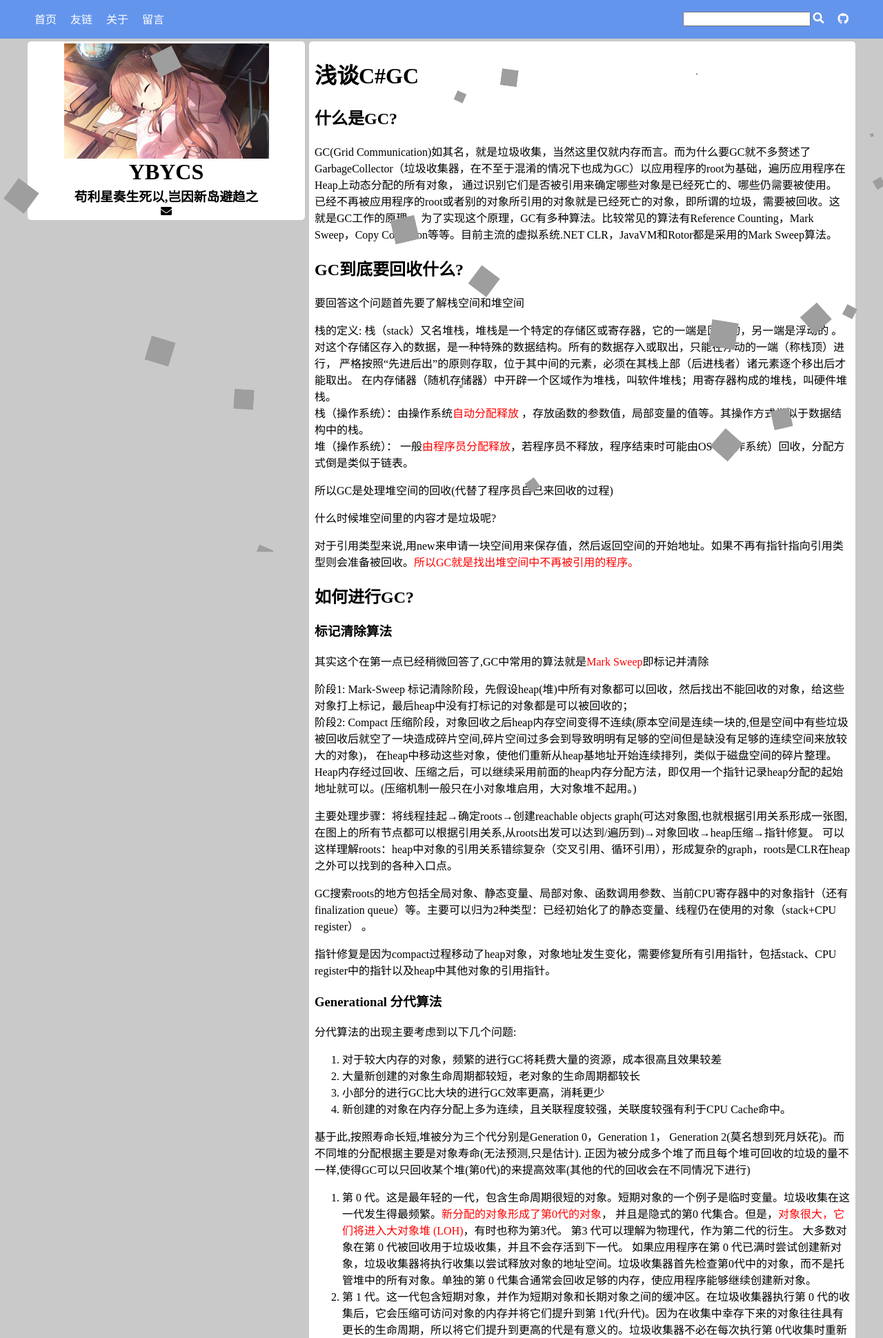
After one commit to YBYCS/YBYCS.github.io, a PHP site: page /article/6.html in a window 1280 px wide. The commit adds this page. Shown: the top 1940 px of the page at 69% size. Run offline with PHP 8.4, Linux system fonts and the light colour scheme; some libraries are stand-ins or nearby versions.

Commit message:
更新了GC文章,修复了相对路径bug

```diff
--- /dev/null
+++ b/article/6.html
@@ -0,0 +1,251 @@
+<!DOCTYPE html>
+<html lang="zh">
+
+<head>
+
+    <meta charset="utf-8" />
+    <title>ybycs的博客</title>
+    <meta name="description" content="浅谈C#GC">
+    <script src="https://apps.bdimg.com/libs/jquery/2.1.4/jquery.min.js">
+    </script>
+    <link rel="stylesheet" type="text/css" href="../baselayout.css">
+    <link rel="stylesheet" type="text/css" href="https://use.fontawesome.com/releases/v5.15.2/css/all.css">
+    <script>
+        $(".article-url").removeAttr("href");
+    </script>
+    <script>
+        $(document).ready(function () {
+            var i = -1;
+            addTips = function (e) {
+                var a = new Array("富强", "民主", "文明", "和谐", "自由", "平等", "公正", "法治", "爱国", "敬业", "诚信",
+                    "友善");
+                var s = $("<span/>").text(a[i]);
+                i = (i + 1) % a.length;
+                var x = e.pageX,
+                    y = e.pageY;
+
+
+                s.css({
+                    "z-index": 9999999999999,
+                    "top": y - 20,
+                    "left": x,
+                    "position": "absolute",
+                    "font-weight": "bold",
+                    "color": "#ff6651"
+                });
+                $("body").append(s);
+
+                s.animate({
+                    "top": y - 180,
+                    "opacity": 0
+                }, 1000, function () {
+                    s.remove();
+                });
+            }
+            $("body").click(addTips);
+            $("body").bind("contextmenu", addTips);
+        });
+
+        function search() {
+            var value = document.getElementById("searchText");
+            window.open("https://www.bing.com/search?q=" + value.value);
+        }
+    </script>
+    <script src="../js/sakura.js"></script>
+</head>
+
+<body lang="zh">
+
+    <div id="page-container">
+        <div id="page-header">
+            <div id="header-container">
+                <a href="../index.html" rel="noopener">
+                    <span>首页</span>
+                </a>
+                <a href="../friendlink.html" rel="noopener">
+                    <span>友链</span>
+                </a>
+                <a href="../about.html" rel="noopener">
+                    <span>关于</span>
+                </a>
+                <a href="../massage.html" rel="noopener">
+                    <span>留言</span>
+                </a>
+                <a rel="noopener" href="https://github.com/YBYCS/YBYCS.github.io" style="float:right;"
+                    title="Download on GitHub">
+                    <i class="fab fa-github "></i>
+                </a>
+
+                <div id="search">
+                    <form>
+                        <input id="searchText" type="text" name="search">
+
+                        <i onclick="search()" class="fas fa-search" style="color: white;"></i>
+                    </form>
+
+                </div>
+            </div>
+        </div>
+        <div id="page-body">
+            <div id="content-container">
+                <div class="toolbar"></div>
+                <div id="page-content">
+                    <!-- 左界面 -->
+                    <div id="page-left-container">
+                        <div id="showmyself">
+
+                            <img src="../img/Himeno Sena.jpg" width="75%" />
+                            <h1 style="margin: 1px;">YBYCS</h1>
+                            <h3 style="margin: 1px;">苟利星奏生死以,岂因新岛避趋之</h3>
+
+                            <a style="color: black;" target="_blank" rel="noopener" title="Email"
+                                href="mailto:1738146845@qq.com">
+                                <i class="fas fa-envelope"></i>
+                            </a>
+                        </div>
+                    </div>
+                    <!-- 右界面 -->
+                    <div id="page-right-container">
+                        <div class="article-container">
+                            <div class="article-lead">
+                                <h1 class="article-title">
+                                    浅谈C#GC
+                                </h1>
+                                <h2>什么是GC?</h2>
+                                <p>GC(Grid Communication)如其名，就是垃圾收集，当然这里仅就内存而言。而为什么要GC就不多赘述了<br />
+                                    GarbageCollector（垃圾收集器，在不至于混淆的情况下也成为GC）以应用程序的root为基础，遍历应用程序在Heap上动态分配的所有对象，
+                                    通过识别它们是否被引用来确定哪些对象是已经死亡的、哪些仍需要被使用。
+                                    已经不再被应用程序的root或者别的对象所引用的对象就是已经死亡的对象，即所谓的垃圾，需要被回收。这就是GC工作的原理。
+                                    为了实现这个原理，GC有多种算法。比较常见的算法有Reference
+                                    Counting，Mark Sweep，Copy Collection等等。目前主流的虚拟系统.NET CLR，JavaVM和Rotor都是采用的Mark
+                                    Sweep算法。</p>
+
+                            </div>
+                            <div id="article-more">
+                                <h2>GC到底要回收什么?</h2>
+                                <p>要回答这个问题首先要了解栈空间和堆空间</p>
+                                <p>栈的定义:
+                                    栈（stack）又名堆栈，堆栈是一个特定的存储区或寄存器，它的一端是固定的，另一端是浮动的
+                                    。对这个存储区存入的数据，是一种特殊的数据结构。所有的数据存入或取出，只能在浮动的一端（称栈顶）进行，
+                                    严格按照“先进后出”的原则存取，位于其中间的元素，必须在其栈上部（后进栈者）诸元素逐个移出后才能取出。
+                                    在内存储器（随机存储器）中开辟一个区域作为堆栈，叫软件堆栈；用寄存器构成的堆栈，叫硬件堆栈。<br />
+                                    栈（操作系统）：由操作系统<span style="color:red">自动分配释放</span>
+                                    ，存放函数的参数值，局部变量的值等。其操作方式类似于数据结构中的栈。<br />
+                                    堆（操作系统）： 一般<span
+                                        style="color:red">由程序员分配释放</span>，若程序员不释放，程序结束时可能由OS（操作系统）回收，分配方式倒是类似于链表。</p>
+                                <p>所以GC是处理堆空间的回收(代替了程序员自己来回收的过程)</p>
+                                <p>什么时候堆空间里的内容才是垃圾呢?</p>
+                                <P>对于引用类型来说,用new来申请一块空间用来保存值，然后返回空间的开始地址。如果不再有指针指向引用类型则会准备被回收。<span
+                                        style="color : red;">所以GC就是找出堆空间中不再被引用的程序。</span></P>
+
+                                <h2>如何进行GC?</h2>
+                                    <h3>标记清除算法</h3>
+                                    <p>其实这个在第一点已经稍微回答了,GC中常用的算法就是<span style="color : red">Mark Sweep</span>即标记并清除</p>
+                                        阶段1: Mark-Sweep
+                                        标记清除阶段，先假设heap(堆)中所有对象都可以回收，然后找出不能回收的对象，给这些对象打上标记，最后heap中没有打标记的对象都是可以被回收的；<br/>
+                                        阶段2: Compact
+                                        压缩阶段，对象回收之后heap内存空间变得不连续(原本空间是连续一块的,但是空间中有些垃圾被回收后就空了一块造成碎片空间,碎片空间过多会到导致明明有足够的空间但是缺没有足够的连续空间来放较大的对象)，
+                                        在heap中移动这些对象，使他们重新从heap基地址开始连续排列，类似于磁盘空间的碎片整理。
+                                        Heap内存经过回收、压缩之后，可以继续采用前面的heap内存分配方法，即仅用一个指针记录heap分配的起始地址就可以。(压缩机制一般只在小对象堆启用，大对象堆不起用。)<br />
+                                    </p>
+                                    <p>主要处理步骤：将线程挂起→确定roots→创建reachable objects graph(可达对象图,也就根据引用关系形成一张图,在图上的所有节点都可以根据引用关系,从roots出发可以达到/遍历到)→对象回收→heap压缩→指针修复。
+                                        可以这样理解roots：heap中对象的引用关系错综复杂（交叉引用、循环引用），形成复杂的graph，roots是CLR在heap之外可以找到的各种入口点。
+                                    </p>
+                                    <p>GC搜索roots的地方包括全局对象、静态变量、局部对象、函数调用参数、当前CPU寄存器中的对象指针（还有finalization
+                                        queue）等。主要可以归为2种类型：已经初始化了的静态变量、线程仍在使用的对象（stack+CPU register） 。</p>
+                                    <P>指针修复是因为compact过程移动了heap对象，对象地址发生变化，需要修复所有引用指针，包括stack、CPU
+                                        register中的指针以及heap中其他对象的引用指针。</P>
+                                    <h3>Generational 分代算法</h3>
+                                        <p>分代算法的出现主要考虑到以下几个问题:</p>
+                                        <ol>
+                                            <li>对于较大内存的对象，频繁的进行GC将耗费大量的资源，成本很高且效果较差</li>
+                                            <li>大量新创建的对象生命周期都较短，老对象的生命周期都较长</li>
+                                            <li>小部分的进行GC比大块的进行GC效率更高，消耗更少</li>
+                                            <li>新创建的对象在内存分配上多为连续，且关联程度较强，关联度较强有利于CPU Cache命中。</li>
+                                        </ol>
+                                        <P>基于此,按照寿命长短,堆被分为三个代分别是Generation 0，Generation 1， Generation 2(莫名想到死月妖花)。而不同堆的分配根据主要是对象寿命(无法预测,只是估计).
+                                            正因为被分成多个堆了而且每个堆可回收的垃圾的量不一样,使得GC可以只回收某个堆(第0代)的来提高效率(其他的代的回收会在不同情况下进行)</P>
+                                        <ol>
+                                            <li>第 0 代。这是最年轻的一代，包含生命周期很短的对象。短期对象的一个例子是临时变量。垃圾收集在这一代发生得最频繁。<span style="color:red">新分配的对象形成了第0代的对象</span>，
+                                                并且是隐式的第0 代集合。但是，<span style="color:red">对象很大，它们将进入大对象堆 (LOH)</span>，有时也称为第3代。
+                                                第3 代可以理解为物理代，作为第二代的衍生。 大多数对象在第 0 代被回收用于垃圾收集，并且不会存活到下一代。
+                                                如果应用程序在第 0 代已满时尝试创建新对象，垃圾收集器将执行收集以尝试释放对象的地址空间。垃圾收集器首先检查第0代中的对象，而不是托管堆中的所有对象。单独的第 0
+                                                代集合通常会回收足够的内存，使应用程序能够继续创建新对象。</li>
+                                            <li>第 1 代。这一代包含短期对象，并作为短期对象和长期对象之间的缓冲区。在垃圾收集器执行第 0 代的收集后，它会压缩可访问对象的内存并将它们提升到第
+                                                1代(升代)。因为在收集中幸存下来的对象往往具有更长的生命周期，所以将它们提升到更高的代是有意义的。垃圾收集器不必在每次执行第 0代收集时重新检查第 1
+                                                代和第 2 代中的对象。 如果第 0 代的集合没有为应用程序回收足够的内存来创建新对象，则垃圾收集器可以执行第1 代的收集，然后是第 2 代。第
+                                                1 代中在集合中幸存下来的对象将被提升到第 2 代。</li>
+                                            <li>第 2 代。这一代包含长期存在的对象。长寿命对象的一个示例是服务器应用程序中的对象，其中包含在进程持续期间有效的静态数据。在集合中存活的第 2
+                                                代对象将保留在第 2 代中，直到它们被确定在未来的集合中不可访问。 大对象堆（有时称为第3 代）上的对象也在第 2代中收集。</li>
+                                        </ol>
+                                        <p>当条件允许时，垃圾收集发生在特定的世代。收集一代意味着收集该一代及其所有年轻一代的对象。第 2
+                                            代垃圾回收也称为完整垃圾回收，因为它回收所有代中的对象（即托管堆中的所有对象）。
+
+                                            当垃圾收集器检测到某一代存活率较高时，会增加该代的分配阈值。 下一个集合获得大量回收内存。 CLR
+                                            不断平衡两个优先级：不让应用程序的工作集因延迟垃圾收集而变得太大，以及不让垃圾收集运行得太频繁。</p>
+                                    <h3>析构队列</h3>
+                                        <P>先设想这么一个场景,如果GC在回收垃圾时,如果直接调用垃圾的析构函数,由于析构函数的执行时间非常长,加上GC本身是占用主线程,会导致该次GC的时间非常长
+                                            (也就是本来200帧的游戏是不是掉到20帧率(GC太久不更新帧)又回到到200帧),为此.net采用了两个队列Finalization
+                                            Queue和Freachable Queue(Finalizers 终结器,可以理解为析构函数),这两个队列都只存储指向对象的指针</P>
+                                        <P>
+                                            Finalization Queue:包含着所有存活的可终结对象(有不为空的析构函数的对象)<br/>
+                                            Freachable Queue:包含着所有已经可以终结的对象<br/>
+                                            在GC被启动以后，经过Mark阶段分辨出哪些是垃圾。再在垃圾中搜索，如果发现垃圾中有被Finalization
+                                            Queue中的指针所指向的对象，则将这个对象从垃圾中分离出来(不直接杀死)，并将<span
+                                            style="color : red">指向它的指针</span> 移动到Freachable
+                                            Queue中。这个过程被称为是对象的复生（Resurrection），本来死去的对象就这样被救活了。为什么要救活它呢？因为这个对象的Finalize方法还没有被执行，所以不能让它死去。
+                                            (要注意,这里的复生不是指真的复活,而是要先执行析构函数再杀死)<br/>
+                                            而Freachable Queue平常不工作,但是一旦有指针移动到该队列时,他就开始处理这些指针指向的对象的析构.(由GC会指示 finalizer
+                                            thread 来运行这些 finalizer 。)Finalizer thread 是另一种由.NET运行时创建的线程，它会一个接一个的移除
+                                            fReachable queue 中的对象，并调用其 finalizer 。 finalizer thread 运行时可能在 finalizer的代码中分配对象，因此，在垃圾处理完成后，用户线程开始执行的时候， finalizer thread 才会开始执行。<br/>
+                                            但是这样带来了一个问题,就是Finalizer thread 不一定在下一次GC中完成所有对象的析构,而此时在Finalizer thread中的对象已经是不可达了(也不在Finalization Queue中)会在GC中回收.为解决这个问题我们可以将Freachable Queue
+                                            在标记阶段视作为roots,这样对象就是可达的了(也就不会被GC回收).但是这样又又又带来了个问题,也就是升代问题,原本G0(第0代)应该在G1回收的时候回收掉(因为第一次没有回收成功,所以升代了),
+                                            但是如果在G1回收的时候finalizer thread还没有处理完析构则又升代了(G2),而G2回收时间间隔很久这就会导致本该回收掉的垃圾要过了很久(在回收G2)的时候才会回收.
+                                            使用如下方式可以避免中间代危机，可以精确的清理内存。<br/>
+
+                                            GC.Collect();//该方法会直接处理2代以及前面几代<br />
+
+                                            GC.WaitForPendingFinalizers();<br />
+
+                                            GC.Collect();<br />
+
+                                            这种方式首先进行 full-blocking GC 发现所有的 Freachable objects，然后让当前线程等待 Freachable queue 清空，让这些对象不可达，最后再次进行 full-blocking GC，
+                                            回收 Freachable objects 的内存。很明显，如果其他线程在这个线程调用 GC.WaitForPendingFinalizers的时候分配了可终结对象，
+                                            那么这些可终结对象会升至G1(第一次没有回收)，再次调用 GC.Collect(第二次也没有回收) 时会升至G2,Freachable queue可能添加新的项。这使得你无法在不暂停其他线程的情况下清空所有的内存垃圾。
+                                        </P>
+                                    <h3>托管代码和非托管代码</h3>
+                                        <P>托管代码：CLR(公共语言运行库）可以识别的代码（IL）称之为托管代码，由CLR处理并且提供GC服务<br/>
+                                            非托管代码：不能识别的，比如C++的代码，或者是C＃中用unsafe标记代码片段(可以使用指针）,文件句柄(文件I/O用到的), GDI资源,数据库连接等等托管代码可以将值传递给非托管代码<br />
+                                        非脱管代码由于无法确认其是否有使用引用类型，所以.NET规定，向非托管代码传值时必须创建固定类型的GC句柄，并在托管代码中保持这个句柄存活到非托管代码的调用结束。
+                                        创建了固定类型GC句柄的对象就称之为固定对象。</P>
+                                    <h3>GC时为什么要将其他线程挂起?</h3>
+                                        <P>上面的升代问题其实已经介绍了其中一种GC为什么要挂起其他线程(STW stop the
+                                            world).因为对象之间的引用关系会随着程序运行不断改变,如果GC在标记时其他线程改变了对象之间的引用就会造成无法回收的后果
+                                            <img src="../img/gcstw.jpg" width = 100%/>在上图在GC标记完c后开始从b遍历,此时其他线程修改了ab的引用关系,从b遍历只能遍历到c而d就不可达了,所以d会被回收但是d却被a引用.所以需要STW.
+                                        </P>
+                                    <h3>何时调用GC</h3>
+                                        <ol>
+                                            <li>分配对象时找不到可用空间</li>
+                                            <li>分配量超过阈值</li>
+                                            <li>主动调用GC.Collect</li>
+                                            <li>收到物理内存不足通知</li>
+                                        </ol>
+                                        <p>其中1调用的是针对第一代的GC，会尝试回收短暂堆段的对象，使得短暂堆段有更多空间。当1执行完后仍然不够空间或者4会触发第二代的GC（完整GC）</p>
+                                <h2>仓库地址</h2>
+                                </i><a class="quote" href="https://github.com/YBYCS/20principle"><i
+                                        class="fab fa-github "></i>Github</a>
+                            </div>
+
+                        </div>
+
+                    </div>
+                    <!--取消浮动并且占据一个位置-->
+                    <div style="clear: both;" border:true></div>
+                </div>
+            </div>
+        </div>
+    </div>
+
+</body>
+
+</html>
--- a/baselayout.css
+++ b/baselayout.css
@@ -120,7 +120,7 @@ body{
 	justify-content: center;align-items: center;
 }
 .pageCard{
-
+	margin-right: 10px;
 }
 
 #page-right .selected-page{
```
Also changed, not shown: index.html (+7 -4 lines), page/2.html (+153 -0 lines), img/gcstw.jpg (added).
